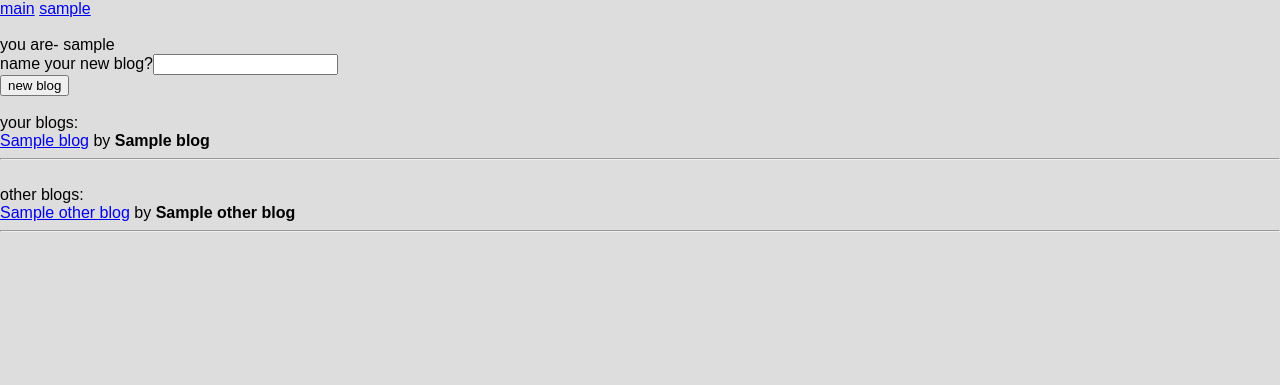
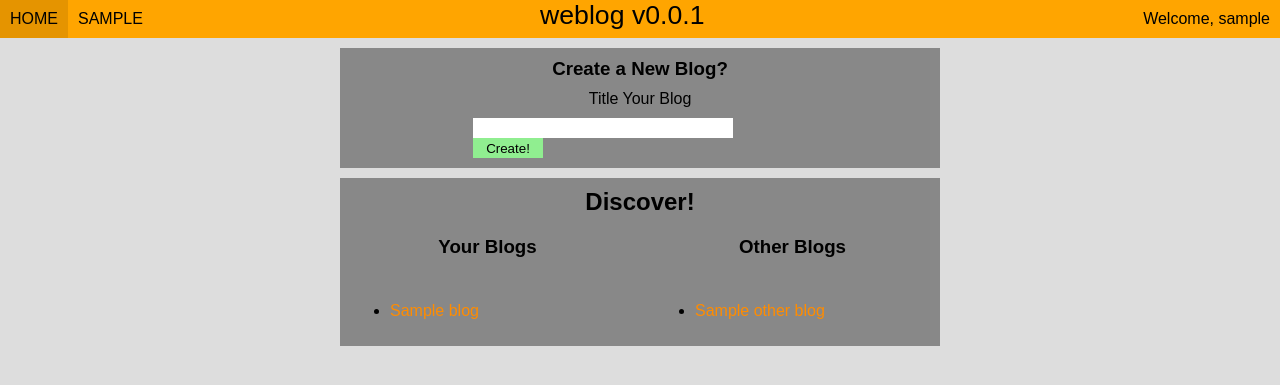
Before and after one commit to blarin/weblog-ost, a Python web app: template templates/index.html in a window 1280 px wide. Shown: the top 385 px of the page. Run offline with Jinja, Linux system fonts and the light colour scheme; the template is opened without the code that fills it: most values are stand-ins (such as "Sample title", 1, 10 or a date in 2020).

Commit message:
redesigning ui, need rss feed still

```diff
--- a/main.py
+++ b/main.py
@@ -59,7 +59,7 @@ class MainHandler(webapp2.RequestHandler):
 
       else:
         login_url = users.create_login_url(self.request.uri)
-        login_message = "You Must Login"
+        login_message = "Login"
         user_name = ""
         blogs = []
         other_blogs = []
--- a/stylesheets/main.css
+++ b/stylesheets/main.css
@@ -1,6 +1,202 @@
-body {
-  padding: 0;
-  margin: 0;
-  background-color: #ddd;
-  font-family: sans-serif;
+body{
+  padding:0;
+  margin:0;
+  background-color:#ddd;
+  font-family:sans-serif;
 }
+
+/*css for header.html*/
+#head{
+  background-color: orange;
+  width:100%;
+  height: 38px;
+}
+
+#head a{
+  float:left;
+  color:black;
+  text-decoration: none;
+  text-transform: uppercase;
+  padding: 10px;
+}
+
+#head a:hover{
+  color:black;
+  background-color: rgba(0,0,0,.1);
+}
+
+#head #logo{
+  display: block;
+  margin:0 auto;
+  width:200px;
+  font-size: 20pt;
+}
+
+#welcome{
+  float: right;
+  padding: 10px;
+}
+
+/*css for index.html*/
+#content{
+  width:600px;
+  margin:0 auto;
+  padding:10px;
+}
+
+.warning{
+  text-align: center;
+}
+
+.orange{
+  color:darkorange;
+}
+
+.small-margin{
+  margin-bottom: 5px;
+}
+
+.subtext{
+  font-size:8pt;
+}
+
+.author-banner{
+  width:350px;
+  text-align: center;
+  font-size:10pt;
+  display: block;
+  margin:0 auto 5px auto;
+}
+
+.warning .message{
+  margin: 5px;
+}
+
+.npages{
+  float:left;
+}
+
+.opages{
+  float:right;
+}
+
+.npages, .opages{
+  color: white;
+  text-decoration: none;
+  text-transform: lowercase;
+}
+
+.npages:hover, .opages:hover{
+  color: white;
+  text-decoration: underline;
+}
+
+span.warning{
+  width: 100%;
+  display:inline-block;
+}
+
+#new-blog{
+  background-color:#888;
+  padding:10px;
+  margin-bottom:10px;
+}
+
+#new-blog .warning, #blogs .warning{
+  margin: 0 0 10px 0;
+}
+
+#new-blog form{
+  width: 334px;
+  margin:0 auto;
+}
+
+#new-blog input[type=text]{
+  border:none;
+  width:260px;
+  height:20px;
+  padding:0;
+}
+#new-blog input[type=submit]{
+  border:none;
+  width:70px;
+  height:20px;
+  margin:0;
+  background-color: lightgreen;
+}
+
+#blogs{
+  padding-top:10px;
+  background-color:#888;
+}
+
+#blogs #mine{
+  padding:10px;
+  width: 275px;
+  margin-right: 10px;
+  float:left;
+}
+
+#blogs #others{
+  padding:10px;
+  width: 275px;
+  float:left;
+}
+
+.blog-link{
+  color:darkorange;
+  text-decoration: none;
+}
+
+.blog-link:hover{
+  color:darkorange;
+  text-decoration: underline;
+}
+
+/*css for blog.html*/
+#new-article{
+  background-color:#888;
+  padding:10px;
+  margin-bottom:10px;
+}
+
+#new-article .warning, #blogs .warning{
+  margin: 0 0 10px 0;
+}
+
+#new-article form{
+  width: 334px;
+  margin:0 auto;
+}
+
+#new-article input[type=text]{
+  border:none;
+  width:260px;
+  height:20px;
+  padding:0;
+}
+
+#new-article input[type=text]#title{
+  width:334px;
+}
+
+#new-article textarea{
+  border:none;
+  width:330px;
+  height:150px;
+  margin:0;
+  resize:none;
+}
+
+#new-article input[type=submit]{
+  border:none;
+  width:70px;
+  height:20px;
+  margin:0;
+  background-color: lightgreen;
+}
+
+#articles{
+  padding:10px;
+  background-color:#888;
+}
--- /dev/null
+++ b/templates/footer.html
@@ -0,0 +1,4 @@
+{% autoescape true %}
+  </body>
+</html>
+{% endautoescape %}
--- /dev/null
+++ b/templates/header.html
@@ -0,0 +1,19 @@
+<!DOCTYPE html>
+{% autoescape true %}
+<html>
+  <head>
+    <title>weblog v0.0.1</title>
+    <link type="text/css" rel="stylesheet" href="/stylesheets/main.css" />
+  </head>
+  <body>
+    <div id="head">
+      <a href="/">Home</a>
+      <a href="{{login_url}}">{{login_message}}</a>
+      {% if user_name %}
+        <span id="welcome" >Welcome, {{user_name}}</span>
+      {% endif %}
+      <div id="logo">
+        weblog v0.0.1
+      </div>
+    </div>
+{% endautoescape %}
--- a/templates/index.html
+++ b/templates/index.html
@@ -1,62 +1,67 @@
-<!DOCTYPE html>
+{% include "/templates/header.html" %}
 {% autoescape true %}
-<html>
-  <head>
-    <title>weblog</title>
-    <link type="text/css" rel="stylesheet" href="/stylesheets/main.css" />
-  </head>
-  <body>
-    <a href="/">main</a>
-    <a href="{{login_url}}">{{login_message}}</a>
-    <br/>
-    <br/>
+    <div id="content">
     {% if user_name %}
-      you are- {{user_name}}
-      <br/>
-      <form action="/addblog" method="post">
-        <div>
-          name your new blog?<input type="text" name="blog_name" />
-        </div>
-        <div>
-          <input type="submit" value="new blog">
-        </div>
-      </form>
-      <br/>
-      your blogs:
-      <br/>
+      <div id="new-blog">
+        <h3 class="warning">Create a New Blog?</h3>
+        <form action="/addblog" method="post">
+          <span class="warning">Title Your Blog</span>
+          <input type="text" name="blog_name" />
+          <input type="submit" value="Create!">
+        </form>
+      </div>
+      <div id="blogs">
+        <h2 class="warning">Discover!</h3>
+        <div id="mine">
+          <h3 class="warning">Your Blogs</h3>
       {% if not blogs %}
-        there aren't any blogs yet!<br/>
+        You haven't written a blog yet!<br/>
       {% else %}
-        {% for blog in blogs %}
-          <a href="/blog/{{blog.name}}">{{blog.name}}</a> by <b>{{blog.author_name}}</b>
-          <hr/>
-        {% endfor %}
+
         {% if blogs_page_number > 1 %}
-          <a href="?bpage={{blogs_page_number - 1}}&opage={{other_blogs_page_number}}">view newer blogs</a>
+          <a class="npages" href="?bpage={{blogs_page_number - 1}}&opage={{other_blogs_page_number}}">view newer</a>
         {% endif %}
         {% if blogs_more_blogs %}
-          <a href="?bpage={{blogs_page_number + 1}}&opage={{other_blogs_page_number}}">view older blogs</a>
+          <a class="opages" href="?bpage={{blogs_page_number + 1}}&opage={{other_blogs_page_number}}">view older</a>
         {% endif %}
+        <br/>
+        <ul>
+        {% for blog in blogs %}
+          <li><a class="blog-link"  href="/blog/{{blog.name}}">{{blog.name}}</a></li>
+        {% endfor %}
+        </ul>
+
       {% endif %}
-      <br/>
-      other blogs:
-      <br/>
+      </div>
+      <div id="others">
+        <h3 class="warning">Other Blogs</h3>
       {% if not other_blogs %}
-        there aren't any blogs yet!<br/>
+        No one else has written a blog yet!<br/>
       {% else %}
-        {% for other_blog in other_blogs %}
-          <a href="/blog/{{other_blog.name}}">{{other_blog.name}}</a> by <b>{{other_blog.author_name}}</b>
-          <hr/>
-        {% endfor %}
         {% if other_blogs_page_number > 1 %}
-          <a href="?bpage={{blogs_page_number}}&opage={{other_blogs_page_number - 1}}">view newer blogs</a>
+          <a class="npages"  href="?bpage={{blogs_page_number}}&opage={{other_blogs_page_number - 1}}">view newer</a>
         {% endif %}
         {% if other_blogs_more_blogs %}
-          <a href="?bpage={{blogs_page_number}}&opage={{other_blogs_page_number + 1}}">view older blogs</a>
+          <a class="opages"  href="?bpage={{blogs_page_number}}&opage={{other_blogs_page_number + 1}}">view older</a>
         {% endif %}
+        <br/>
+        <ul>
+        {% for other_blog in other_blogs %}
+          <li><a class="blog-link"  href="/blog/{{other_blog.name}}">{{other_blog.name}}</a></li>
+        {% endfor %}
+        </ul>
+
       {% endif %}
-
+      </div>
+      <div style="clear:both"></div>
+    </div>
+    {% else %}
+      <div class="warning">
+        <h1 class="message orange">Sorry!</h2>
+        <h2 class="message">weblog is a members-only service</h2>
+        <span class="subtext">In order to use all the features of weblog-ost please login.</span>
+      </div>
     {% endif %}
-  </body>
-</html>
+    </div>
 {% endautoescape %}
+{% include "/templates/footer.html" %}
```
Also changed, not shown: templates/article.html (+2 -11 lines), templates/blog.html (+27 -42 lines), templates/tag.html (+2 -11 lines), 1 other file.
